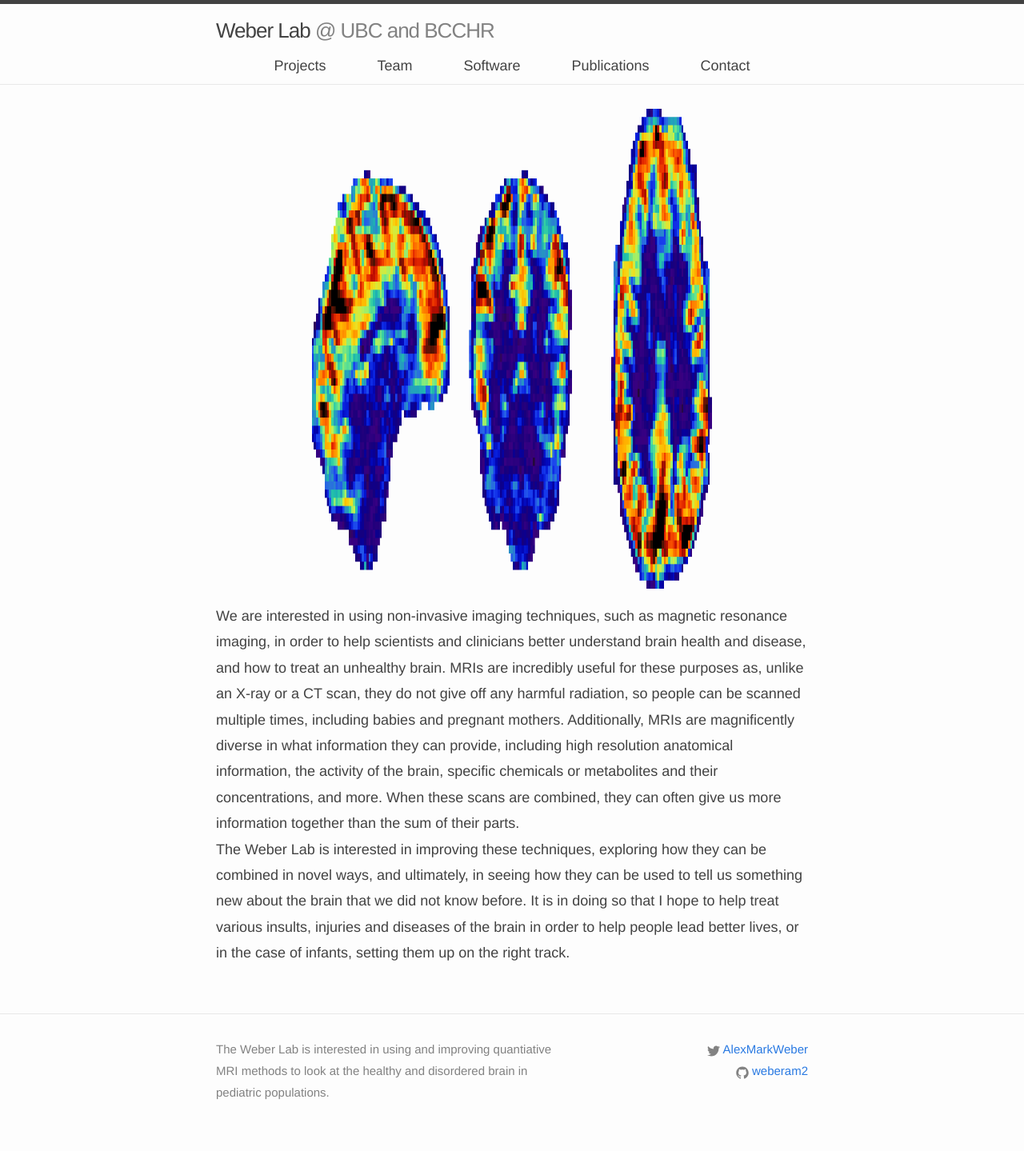
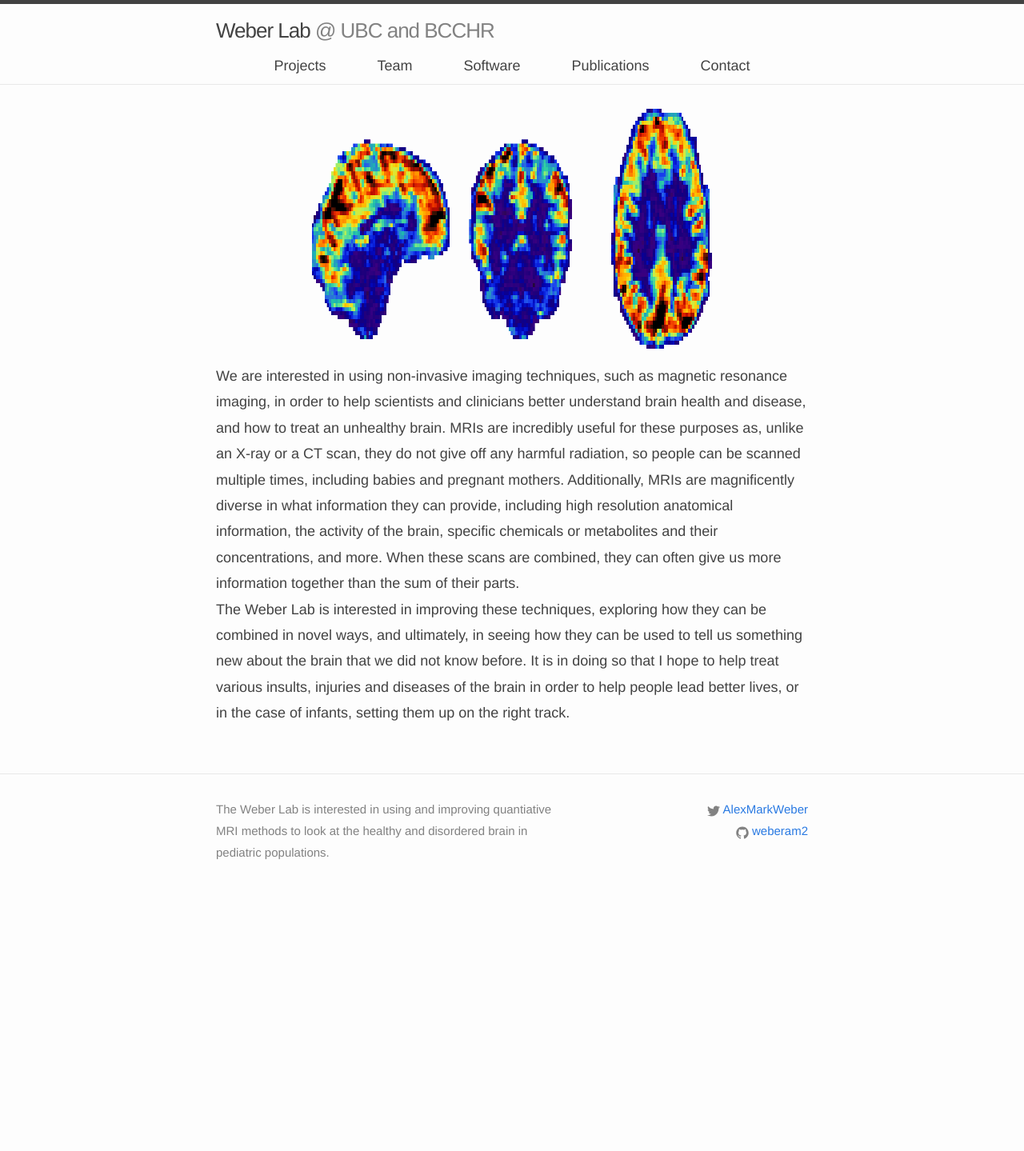
Before and after one commit to WeberLab/weberlab.github.io, a Jekyll site: the page built from index.html, in a window 1280 px wide. Shown: the whole page at 80% size. Built offline with Jekyll 4.4.1, drawn with Linux system fonts in a browser that asks for light colours; nearby versions of some CDN libraries; after the commit the page ends 1139 px from its top, so only the background shows below that.

Commit message:
Update index.html

```diff
--- a/index.html
+++ b/index.html
@@ -4,7 +4,7 @@ layout: default
 
 <center>
 <div class="lab-photo">
-    <img src="{{ 'team/hurstbrain.png' | prepend: site.images_dir | prepend: site.baseurl}}" width="500" height="600" />
+    <img src="{{ 'team/hurstbrain.png' | prepend: site.images_dir | prepend: site.baseurl}}" width="500" height="300" />
 </div>
 </center>
 
```
